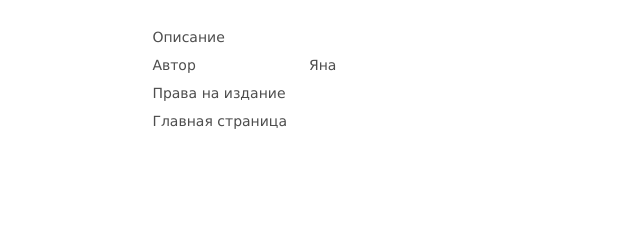
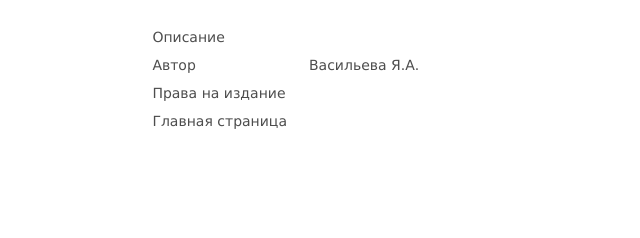
Before and after one commit to Vasilekyanina-source/Informatics3, a plain HTML site: page 3_Форматирование абзацев интерактив/index.html in a window 1280 px wide. Shown: the part 363-601 px from the top of the page, 516-1156 px from the left. Drawn offline with Linux system fonts and the light colour scheme.

Commit message:
Update index.html

```diff
--- a/3_Форматирование абзацев интерактив/index.html
+++ b/3_Форматирование абзацев интерактив/index.html
@@ -244,7 +244,7 @@
 				</tr>
 				<tr>
 					<td id="ap-label-author">Author</td>
-					<td>Яна</td>
+					<td>Васильева Я.А.</td>
 				</tr>
 				<tr>
 					<td id="ap-label-copyright">Copyright</td>
```
